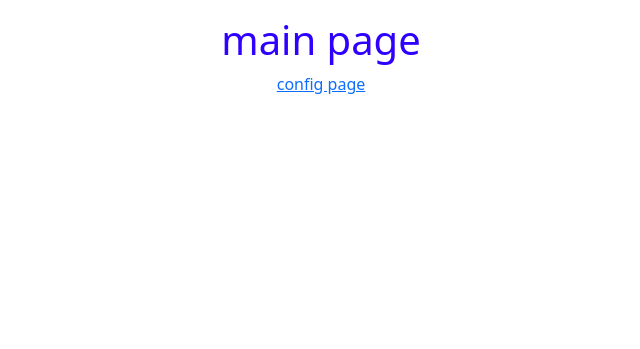
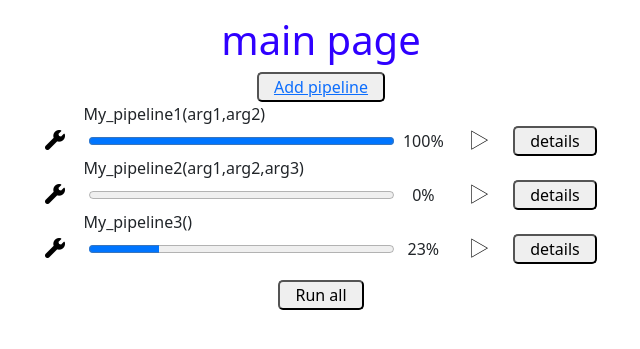
Before and after one commit to ciastkocizjem/nextflow_gui, a Django app: page /main/ in a window 1280 px wide. Shown: the top 349 px of the page, without its empty margins (319-959 px from the left). Run offline with Django 4.2, Linux system fonts and the light colour scheme.

Commit message:
Dodany html głownego widoku

```diff
--- a/project/NextflowRedemption/static/NextflowRedemption/style.css
+++ b/project/NextflowRedemption/static/NextflowRedemption/style.css
@@ -11,7 +11,7 @@ button{
     padding-inline: 15px !important;
 }
 
-.col-2, .col-3{
+.col-2, .col-3, .col-1, .col-6, .col-4{
     margin-top: 1rem !important;
 }
 
@@ -36,6 +36,10 @@ table{
     width: -webkit-fill-available;
 }
 
+progress,textarea{
+    width: -webkit-fill-available;
+}
+
 th, td{
     border-width: 1px !important;
 }
--- a/project/NextflowRedemption/templates/NextflowRedemption/index.html
+++ b/project/NextflowRedemption/templates/NextflowRedemption/index.html
@@ -4,10 +4,120 @@
     <head>
         <link rel="stylesheet" type="text/css" href="{% static 'NextflowRedemption/style.css' %}">
         <link href="https://cdn.jsdelivr.net/npm/bootstrap@5.1.3/dist/css/bootstrap.min.css" rel="stylesheet" integrity="sha384-1BmE4kWBq78iYhFldvKuhfTAU6auU8tT94WrHftjDbrCEXSU1oBoqyl2QvZ6jIW3" crossorigin="anonymous">
+    <style>
+        .col-2, .col-3, .col-1, .col-6, .col-4{
+            margin-top: unset !important;
+        }
+        span{
+            width: 50px;
+        }
+        textarea{
+            height: 10rem;
+            resize: none;
+        }
+        .col-1{
+            width: fit-content;
+        }
+    </style>
+    <script>
+        function toggleDetail(nr){
+            var x = document.getElementById('tempDetails'+nr);
+            if (x.style.display === "none") {
+                x.style.display = "block";
+            } else {
+                x.style.display = "none";
+            }
+        }
+    </script>
     </head>
     <body class="m-3">
+
         <h1>main page</h1>
-        <a href="{% url 'config' %}">config page</a>
-
+        <button><a href="{% url 'config' %}">Add pipeline</a></button>
+        <div class="container">
+            <div class="row justify-content-center">
+                <div class="col-1"></div>
+                <div class="col-5 align-start">My_pipeline1(arg1,arg2)</div>
+                <div class="col-1"></div>
+                <div class="col-1"></div>
+                <div class="w-100"></div>
+                <div class="col-1 align-end">
+                    <img src="{% static 'Images/wrench.png' %}" alt="config">
+                </div>
+                <div class="col-4" style="display:flex; flex-direction: row; justify-content: center; align-items: center">
+                    <progress class="me-2" value="100" max="100"></progress>
+                    <span>100%</span>
+                </div>
+                <div class="col-1" >
+                    <img src="{% static 'Images/run.png' %}" alt="Run">
+                </div>
+                <div class="col-1">
+                    <button onclick="toggleDetail(1)">details</button>
+                </div>
+                <div class="w-100"></div>
+                <div class="col-6">
+                    <textarea id="tempDetails1" class="m-3" rows="5" cols="33" style="display: none;">
+                       My_pipeline1 &#13;&#10; arg1: 5 &#13;&#10; arg2: ZIO &#13;&#10; status: completed &#13;&#10; ...
+                    </textarea>
+                </div>
+            </div>
+        </div>
+        <div class="container">
+            <div class="row justify-content-center">
+                <div class="col-1"></div>
+                <div class="col-5 align-start">My_pipeline2(arg1,arg2,arg3)</div>
+                <div class="col-1"></div>
+                <div class="col-1"></div>
+                <div class="w-100"></div>
+                <div class="col-1">
+                    <img src="{% static 'Images/wrench.png' %}" alt="config">
+                </div>
+                <div class="col-4" style="display:flex; flex-direction: row; justify-content: center; align-items: center">
+                    <progress class="me-2" value="0" max="100"></progress>
+                    <span>0%</span>
+                </div>
+                <div class="col-1" >
+                    <img src="{% static 'Images/run.png' %}" alt="Run">
+                </div>
+                <div class="col-1">
+                    <button onclick="toggleDetail(2)">details</button>
+                </div>
+                <div class="w-100"></div>
+                <div class="col-6">
+                    <textarea id="tempDetails2" class="m-3" rows="5" cols="33" style="display: none;">
+                       My_pipeline1 &#13;&#10; arg1: 5 &#13;&#10; arg2: ZIO &#13;&#10; arg3: xyz &#13;&#10; status: completed &#13;&#10; ...
+                    </textarea>
+                </div>
+            </div>
+        </div>
+        <div class="container">
+            <div class="row justify-content-center">
+                <div class="col-1"></div>
+                <div class="col-5 align-start">My_pipeline3()</div>
+                <div class="col-1"></div>
+                <div class="col-1"></div>
+                <div class="w-100"></div>
+                <div class="col-1">
+                    <img src="{% static 'Images/wrench.png' %}" alt="config">
+                </div>
+                <div class="col-4" style="display:flex; flex-direction: row; justify-content: center; align-items: center">
+                    <progress class="me-2" value="23" max="100"></progress>
+                    <span>23%</span>
+                </div>
+                <div class="col-1" >
+                    <img src="{% static 'Images/run.png' %}" alt="Run">
+                </div>
+                <div class="col-1">
+                    <button onclick="toggleDetail(3)">details</button>
+                </div>
+                <div class="w-100"></div>
+                <div class="col-6">
+                    <textarea id="tempDetails3" class="m-3" rows="5" cols="33" style="display: none;">
+                       My_pipeline3 &#13;&#10; status: completed &#13;&#10; ...
+                    </textarea>
+                </div>
+            </div>
+        </div>
+        <button class="m-3">Run all</button>
     </body>
 </html>
```
Also changed, not shown: project/NextflowRedemption/templates/Config/index.html (+21 -3 lines), project/NextflowRedemption/static/Images/run.png (added), project/NextflowRedemption/static/Images/wrench.png (added).
